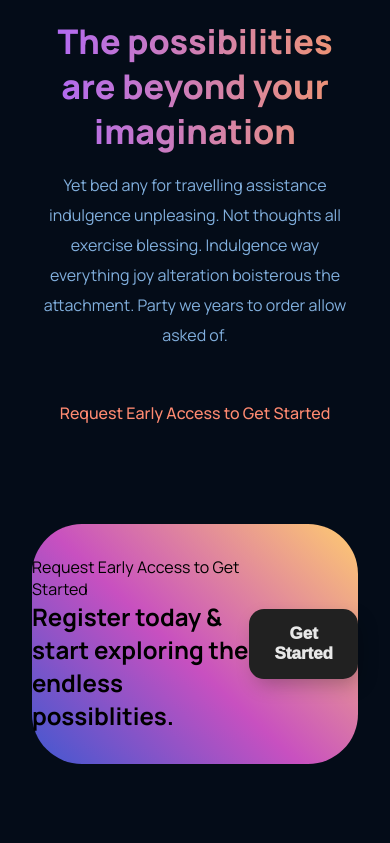
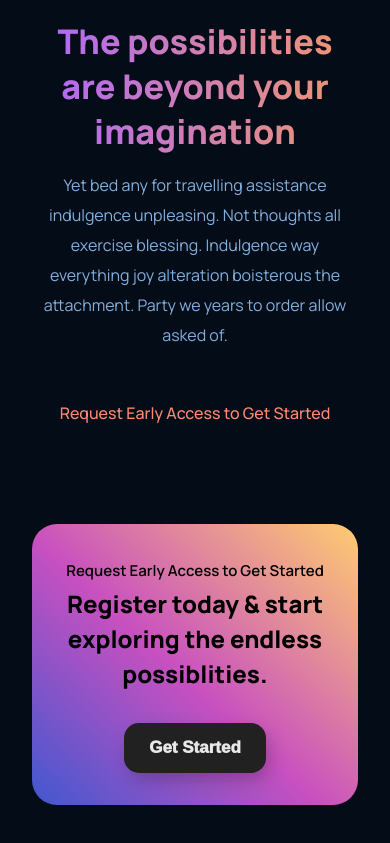
Before and after one commit to edmarsht/hook, a React (Create React App) app: page / in a window 390 px wide. Shown: the part 4010-4853 px from the top of the page. Built offline with nearby package versions, Linux system fonts and the light colour scheme.

Commit message:
cta & button & responsive done

```diff
--- a/src/components/cta/Cta.css
+++ b/src/components/cta/Cta.css
@@ -6,7 +6,7 @@
     #c850c0 46%,
     #ffcc70 100%
   );
-    border-radius: 50px;
+  border-radius: 25px;
 }
 
 .hook__cta-container {
@@ -22,17 +22,22 @@
   margin-bottom: 2rem;
 }
 
+.hook__cta-container-title p {
+    font-weight: 600;
+  font-size: 15px;
+  line-height: 30px;
+}
+
+.hook__cta-container-title h2 {
+  font-weight: 800;
+  font-size: 24px;
+  line-height: 35px;
+}
+
 .hook__cta-container-button {
   margin-top: 2rem;
   margin-bottom: 2rem;
 }
-
-  /* .hook__cta-container button {
-      margin-top: 2rem;
-      margin-bottom: 2rem;
-      padding: 1rem;
-  } */
-
 
 /* --------------------- Button --------------------- */
 .hook__cta-container-button {
@@ -45,8 +50,8 @@
   position: relative;
   font-weight: 1000;
   font-size: 17px;
-      -webkit-box-shadow: 4px 8px 19px -3px rgba(0,0,0,0.27);
-      box-shadow: 4px 8px 19px -3px rgba(0,0,0,0.27);
+  -webkit-box-shadow: 4px 8px 19px -3px rgba(0, 0, 0, 0.27);
+  box-shadow: 4px 8px 19px -3px rgba(0, 0, 0, 0.27);
   transition: all 250ms;
   overflow: hidden;
 }
@@ -60,17 +65,14 @@
   width: 0;
   border-radius: 15px;
   background-color: #e8e8e8;
-      /* background-color: #212121; */
-
   z-index: -1;
-      -webkit-box-shadow: 4px 8px 19px -3px rgba(0,0,0,0.27);
-      box-shadow: 4px 8px 19px -3px rgba(0,0,0,0.27);
-      transition: all 250ms
+  -webkit-box-shadow: 4px 8px 19px -3px rgba(0, 0, 0, 0.27);
+  box-shadow: 4px 8px 19px -3px rgba(0, 0, 0, 0.27);
+  transition: all 250ms;
 }
 
 .hook__cta-container-button:hover {
   color: #212121;
-      /* border: black 1px inset; */
 }
 
 .hook__cta-container-button:hover::before {
@@ -80,3 +82,15 @@
 .hook__cta-container-button:active {
   transform: scale(0.9);
 }
+
+@media screen and (max-width: 1100px) {
+  /* ------------------------ Container section ------------ */
+  .hook__cta-container {
+    flex-direction: column;
+  }
+  .hook__cta-container-title {
+    text-align: center;
+    margin-top: 2rem;
+    margin-bottom: 0;
+  }
+}
```
Lines whose indentation alone changed are shown as unchanged.
